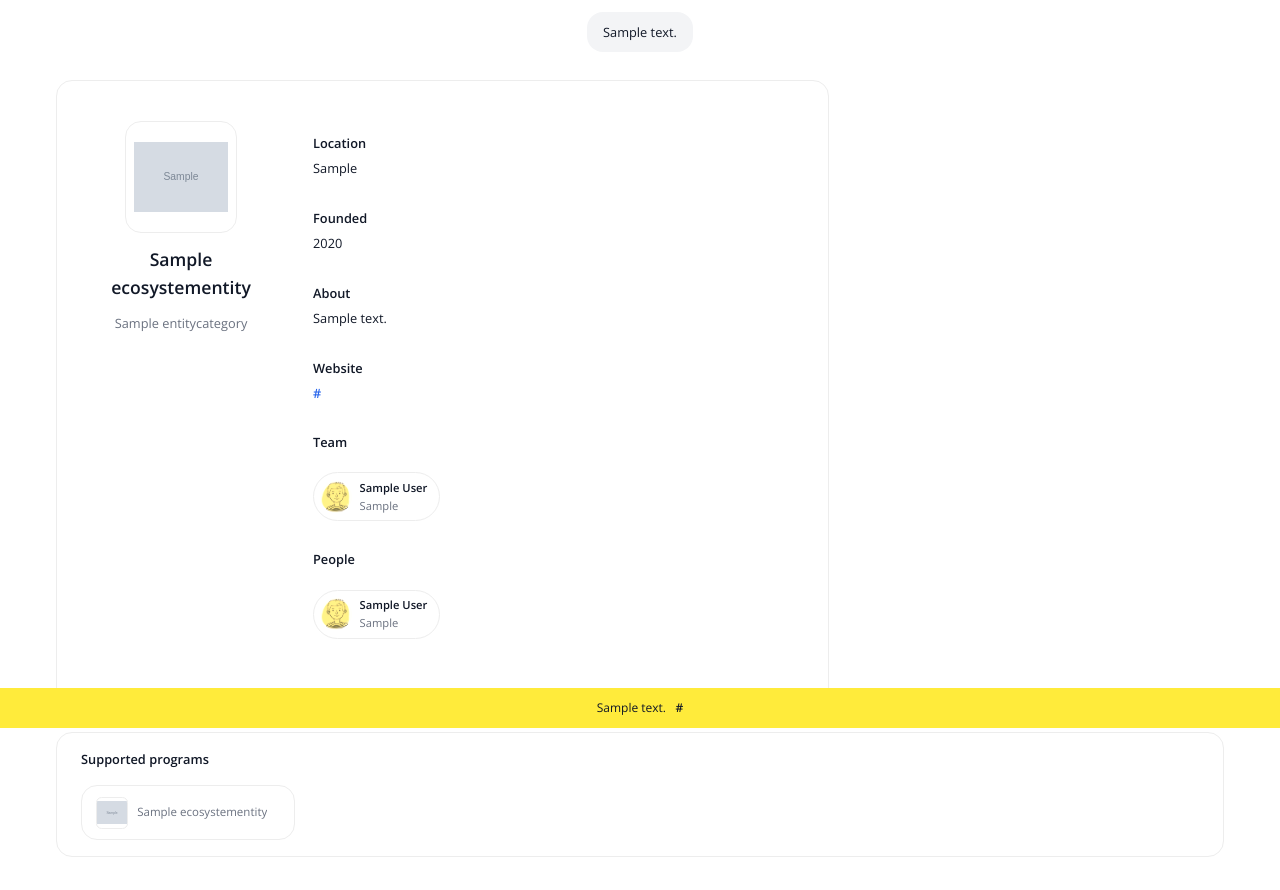
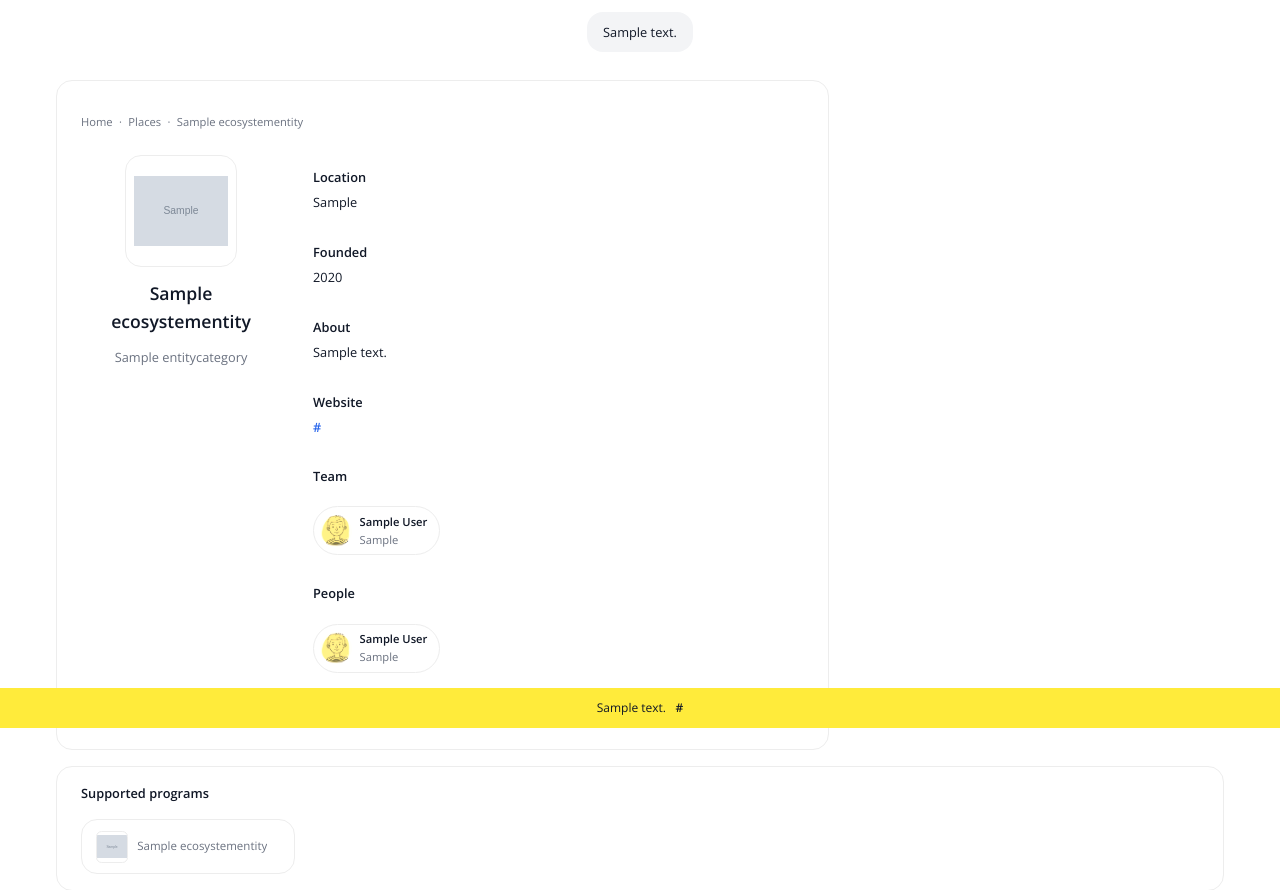
Before and after one commit to bunyodkh/startupguide, a Django app: a page that uses templates/hub/place_detail.html in a window 1280 px wide. Shown: the part 72-962 px from the top of the page. Before the commit the page ends 929 px from the top, so only its background shows below. Run offline with Django 5.2, Linux system fonts and the light colour scheme; tables that the repository leaves empty hold one stand-in row (values such as "Sample post"); grey boxes marked "Sample" are stand-in pictures.

Commit message:
add brcrm to place detail page

```diff
--- a/templates/hub/place_detail.html
+++ b/templates/hub/place_detail.html
@@ -9,6 +9,13 @@
 
     <!-- Main content -->
     <div class="layout-block span-col-2">
+      <nav class="breadcrumbs">
+        <a href="{% url 'hub:index' %}" class="breadcrumb-link">{% trans 'Home' %}</a>
+        <span class="breadcrumb-sep">·</span>
+        <a href="{% url 'hub:place_list' %}" class="breadcrumb-link">{% trans 'Places' %}</a>
+        <span class="breadcrumb-sep">·</span>
+        <span class="breadcrumb-current">{{ place.short_name|default:place.name }}</span>
+      </nav>
       <div class="profile-layout">
 
         <!-- Logo column -->
```
